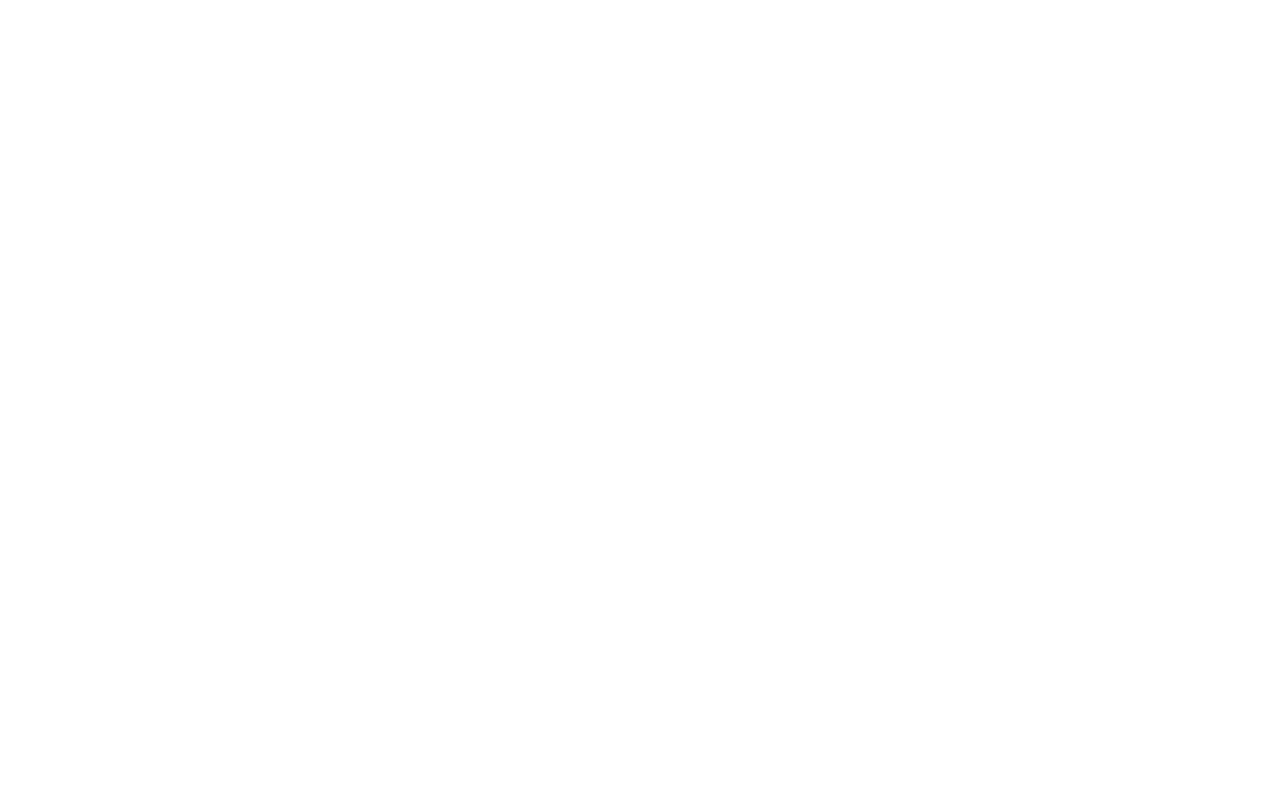
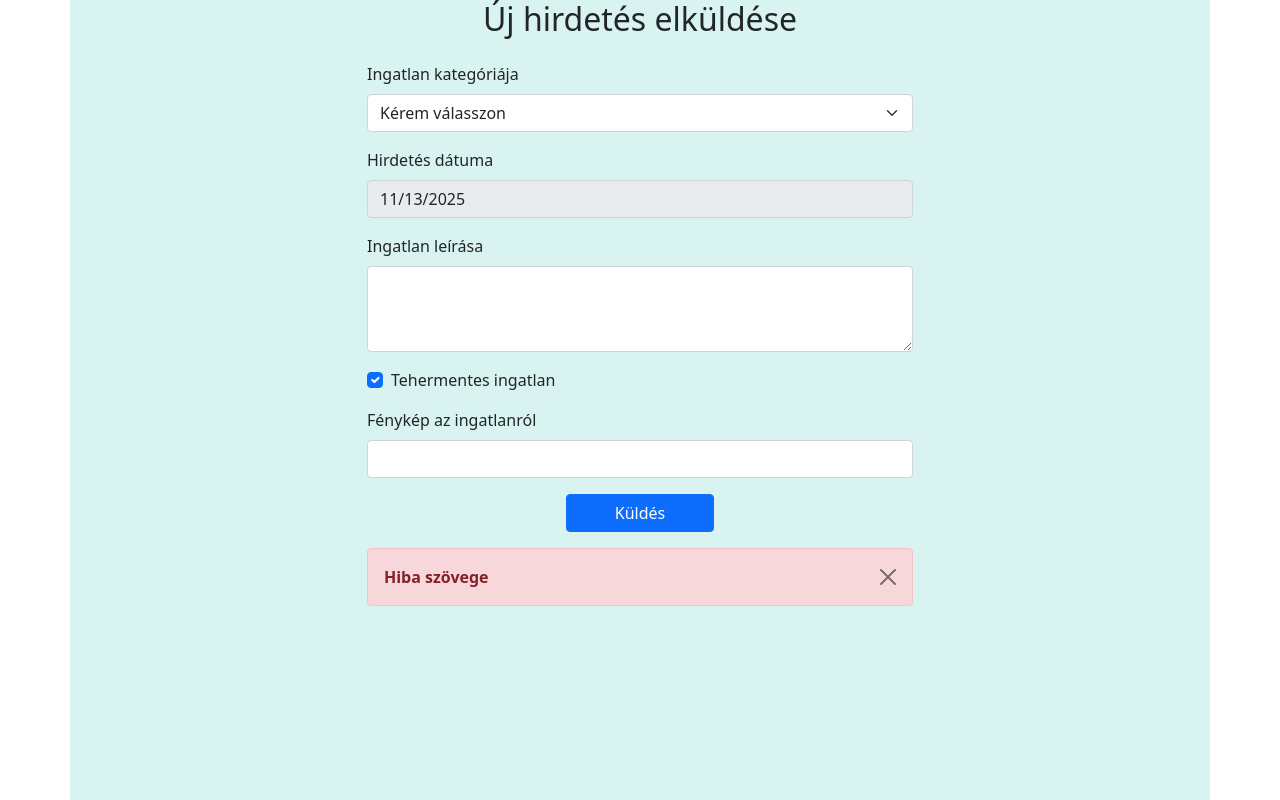
Before and after one commit to SagiBeno/Jedlik_2022_frontend, a React (Vite) app in the folder react-app/: page /newad in a window 1280 px wide. Before the commit this address had no page. Built offline with nearby package versions, Linux system fonts and the light colour scheme.

Commit message:
Show readonly today sate

```diff
--- a/react-app/src/App.jsx
+++ b/react-app/src/App.jsx
@@ -1,8 +1,9 @@
 import {Routes, Route} from 'react-router-dom'
-import './App.css'
+//import './App.css'
 import './bootstrap.min.css'
 import OpenPage from './Components/OpenPage/OpenPage'
 import Offers from './Components/Offers/Offers'
+import NewAd from './Components/NewAd/NewAd'
 
 function App() {
 
@@ -11,6 +12,7 @@
     <Routes>
       <Route path='/' element={<OpenPage />} />
       <Route path='/offers' element={<Offers />} />
+      <Route path='/newad' element={<NewAd />} />
     </Routes>
   )
 }
--- /dev/null
+++ b/react-app/src/Components/NewAd/NewAd.jsx
@@ -0,0 +1,56 @@
+import '../../bootstrap.min.css'
+
+export default function NewAd(props) {
+    return (
+        <div className='page-wrapper'>
+            <div className="container">
+                <h2 className="mb-4 text-center">Új hirdetés elküldése</h2>
+                <div className="row">
+                    <div className="offset-lg-3 offset-md-2 col-lg-6 col-md-8 col-12">
+                        <div className="mb-3">
+                            <label htmlFor="category" className="form-label">Ingatlan kategóriája</label>
+                            <select className="form-select" name="kategoriaId">
+                                <option value="0">Kérem válasszon</option>
+                                <option value="1">Ház</option>
+                                <option value="2">Lakás</option>
+                                <option value="3">Építési telek</option>
+                                <option value="4">Garázs</option>
+                                <option value="5">Mezőgazdasági terület</option>
+                                <option value="6">Ipari ingatlan</option>
+                            </select>
+                        </div>
+
+                        <div className="mb-3">
+                            <label htmlFor="date" className="form-label">Hirdetés dátuma</label>
+                            <input type="date" className="form-control" name="hirdetesDatuma"
+                                readOnly={true}
+                                defaultValue={new Date().toISOString().slice(0, 10)}
+                            />
+                        </div>
+                        <div className="mb-3">
+                            <label htmlFor="description" className="form-label">Ingatlan leírása</label>
+                            <textarea className="form-control" name="leiras" rows="3"></textarea>
+                        </div>
+                        <div className="form-check mb-3">
+                            <input className="form-check-input" type="checkbox" name="tehermentes" checked />
+                            <label className="form-check-label" htmlFor="creditFree">Tehermentes ingatlan</label>
+                        </div>
+                        <div className="mb-3">
+                            <label htmlFor="pictureUrl" className="form-label">Fénykép az ingatlanról</label>
+                            <input type="url" className="form-control" name="kepUrl" />
+                        </div>
+                        <div className="mb-3 text-center">
+                            <button className="btn btn-primary px-5">Küldés</button>
+                        </div>
+
+                        <div className="alert alert-danger alert-dismissible" role="alert">
+                            <strong>Hiba szövege</strong>
+                            <button type="button" className="btn-close"></button>
+                        </div>
+
+                    </div>
+                </div>
+            </div>
+        </div>
+    )
+}
--- a/react-app/src/Components/OpenPage/OpenPage.jsx
+++ b/react-app/src/Components/OpenPage/OpenPage.jsx
@@ -13,7 +13,7 @@
                             <Link className="btn btn-primary" to='/offers'>Nézze meg kínálatunkat!</Link>
                         </div>
                         <div className="col-12 col-sm-6 text-center">
-                            <Link  className="btn btn-primary" to='/'>Hirdessen nálunk!</Link>
+                            <Link className="btn btn-primary" to='/newad'>Hirdessen nálunk!</Link>
                         </div>
                     </div>
                 </div>
--- a/react-app/src/main.jsx
+++ b/react-app/src/main.jsx
@@ -1,6 +1,6 @@
 import { StrictMode } from 'react'
 import { createRoot } from 'react-dom/client'
-import './index.css'
+//import './index.css'
 import App from './App.jsx'
 import { BrowserRouter } from 'react-router-dom'
 import './bootstrap.min.css'
```
Also changed, not shown: react-app/src/Components/NewAd/newad.html (renamed from react-app/src/newad.html).
